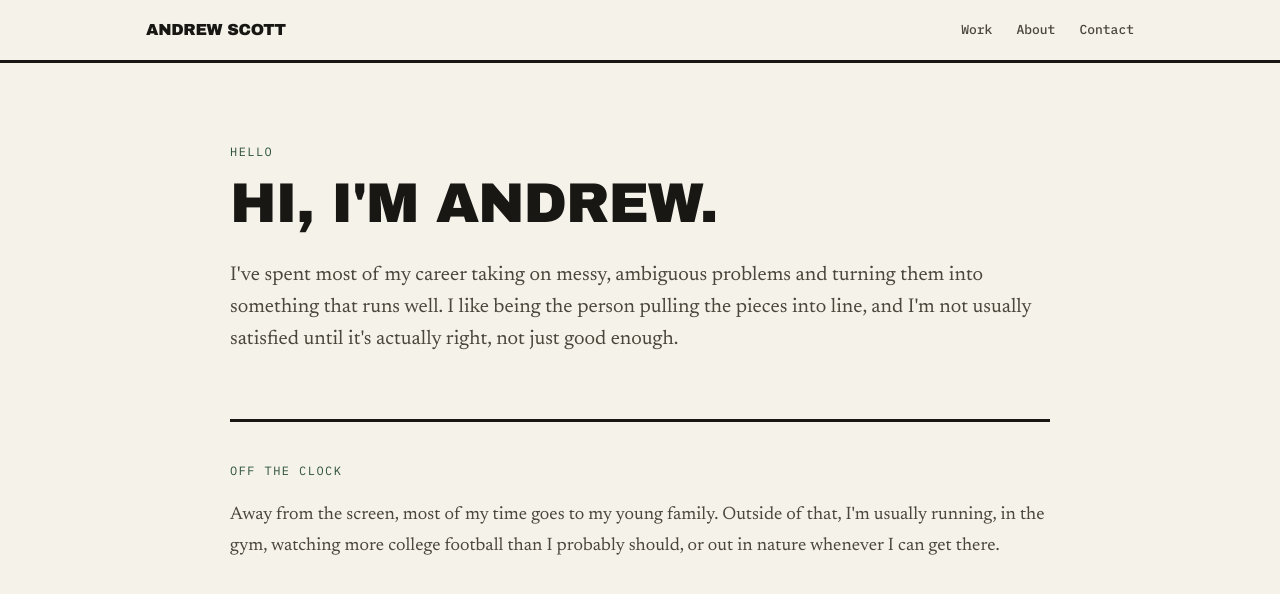
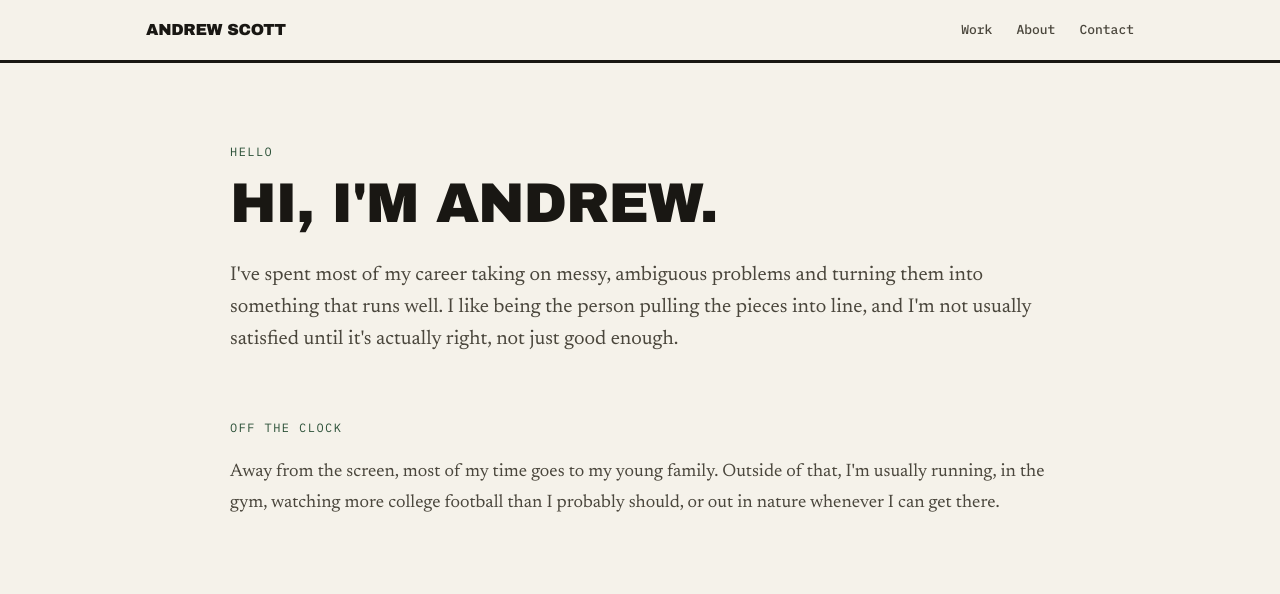
Before and after one commit to andrewscott05/career-portfolio, a React (Vite) app: page /about in a window 1280 px wide. Shown: the top 594 px of the page. Built offline with nearby package versions, Linux system fonts and the light colour scheme.

Commit message:
Drop the heavy divider on the About page
A 3px black rule spanning the full width read as a stray line on a
page this short and minimal. Section-label kickers already carry the
separation between the two paragraphs on their own.

```diff
--- a/src/pages/AboutPage.tsx
+++ b/src/pages/AboutPage.tsx
@@ -37,7 +37,7 @@ export function AboutPage() {
             whileInView={{ opacity: 1, y: 0 }}
             viewport={{ once: true, margin: '-40px' }}
             transition={{ duration: 0.5, ease: EASE }}
-            className="mt-14 sm:mt-16 border-t-[3px] border-[var(--color-ink)] pt-10"
+            className="mt-14 sm:mt-16"
           >
             <p className="section-label mb-5">Off the clock</p>
             <p className="font-serif text-[17px] sm:text-lg text-[var(--color-text-secondary)] leading-[1.7]">
```
